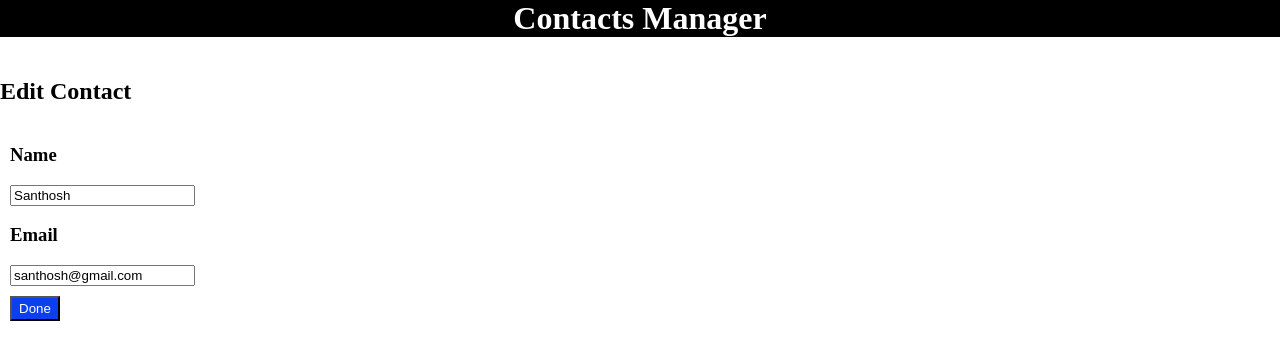
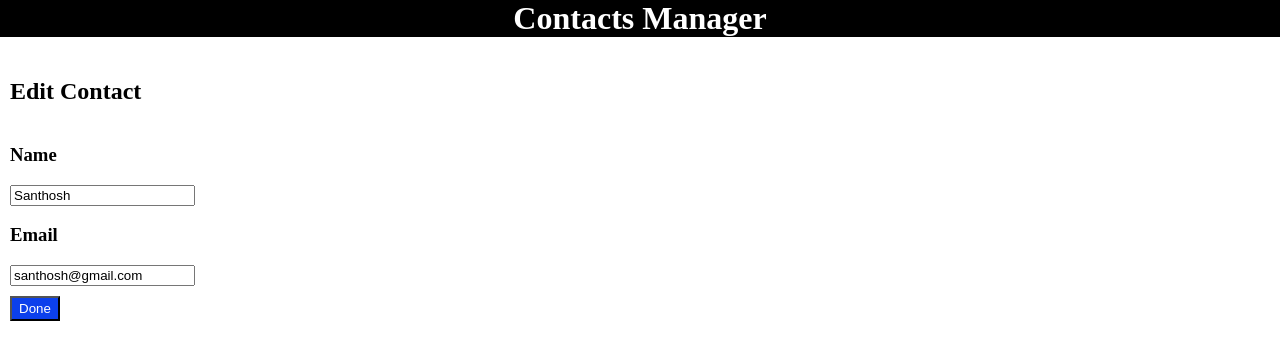
Before and after one commit to TechWriter03/Contacts-App, a React (Create React App) app: page /edit/1 in a window 1280 px wide. Shown: the top 360 px of the page. Built offline with nearby package versions, Linux system fonts and the light colour scheme; data requests are answered from the project's data file.

Commit message:
Update style.css

```diff
--- a/src/components/style.css
+++ b/src/components/style.css
@@ -1,7 +1,10 @@
 body, html {
     margin: 0;
     padding: 0;
-  }
+}
+a {
+    text-decoration: none;
+}
 
 .header h1 {
     width: 100%;
@@ -21,6 +24,9 @@ body, html {
     display: flex;
     flex-direction: column;
 }
+.add-contact h2 {
+    margin-left: 10px;
+}
 .add-contact form label h3 {
     margin-left: 10px;
 }
@@ -34,6 +40,7 @@ body, html {
     width: 50px;
     background-color: rgb(12, 64, 236);
     color: white;
+    cursor: pointer;
 }
 
 .contact-card {
@@ -60,4 +67,5 @@ body, html {
     width: 50px;
     background-color: red;
     color: white;
+    cursor: pointer;
 }
```
